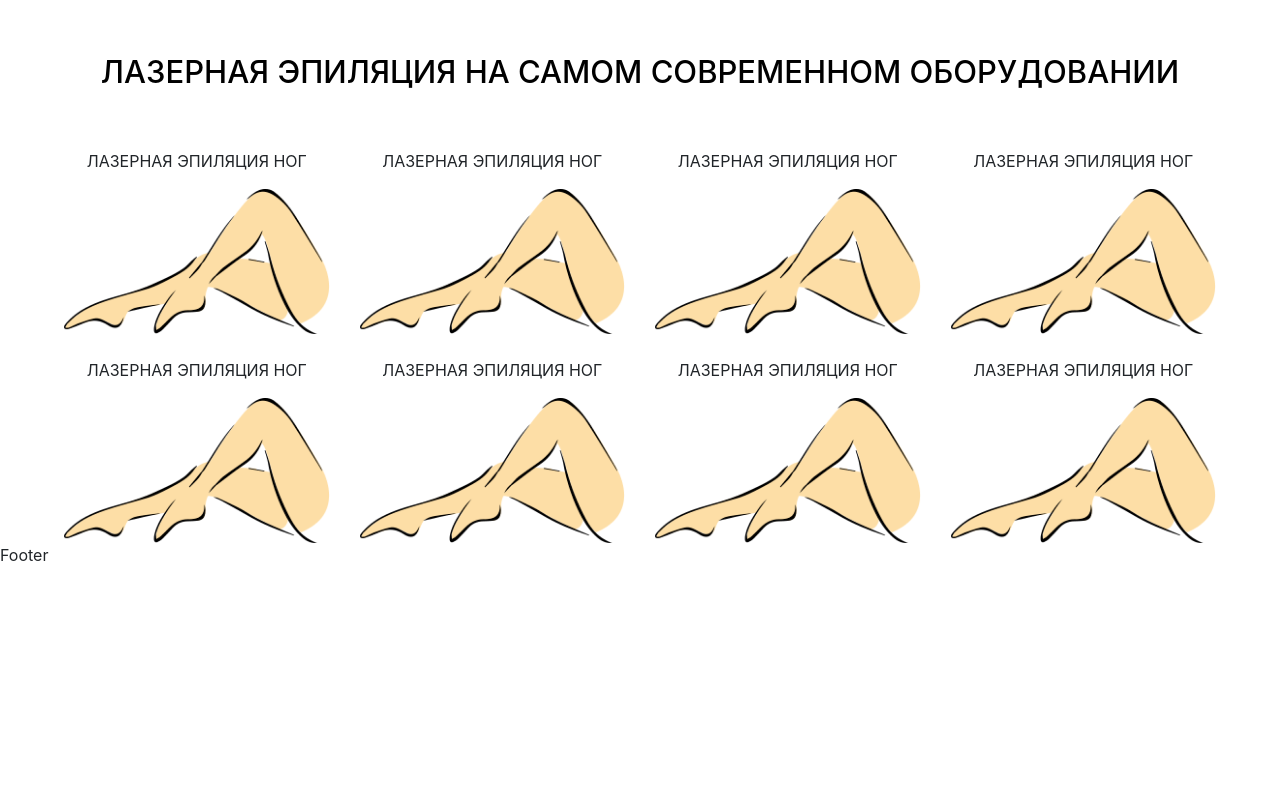
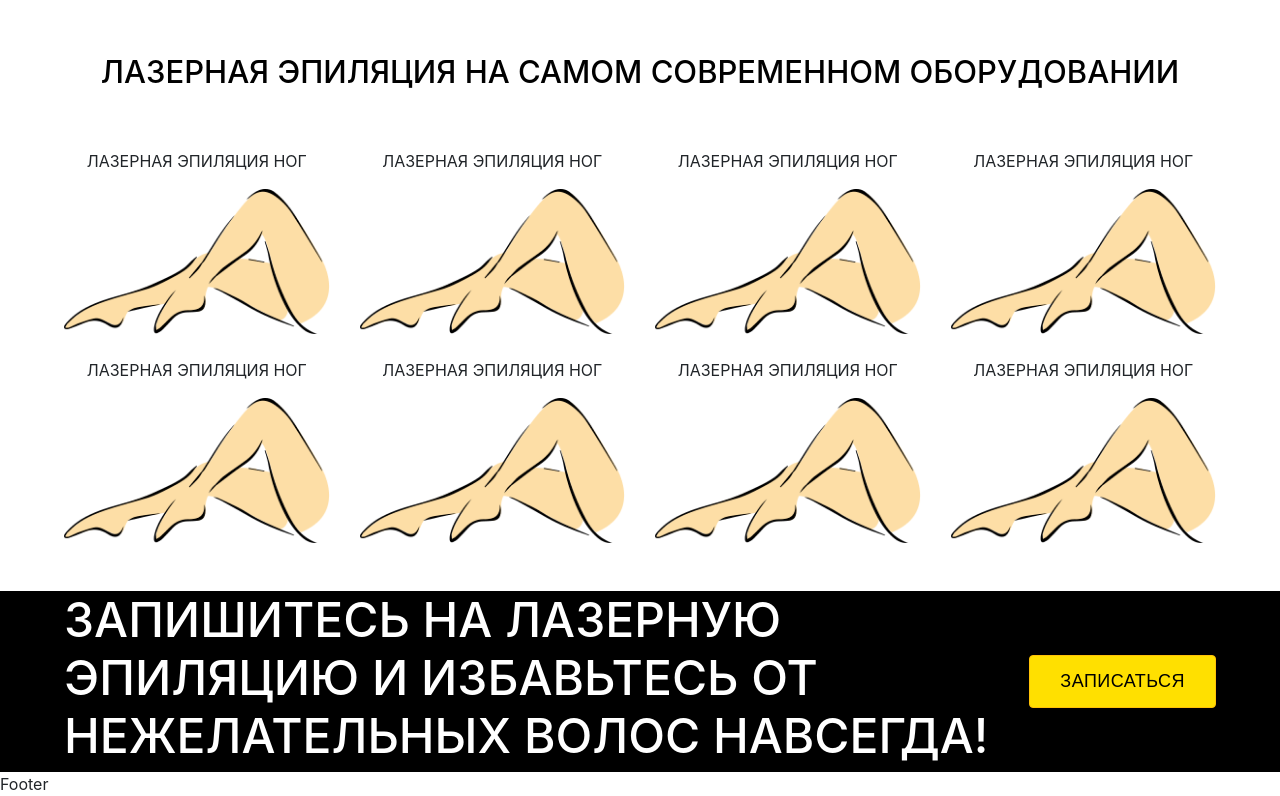
Before and after one commit to Bekhzod1995/HasPage, a plain HTML site: page index.html in a window 1280 px wide. Shown: the part 1933-2729 px from the top of the page. Before the commit the page ends 2500 px from the top, so only its background shows below. Drawn offline with Linux system fonts and the light colour scheme; files whose address does not match are found by name.

Commit message:
added ribbon

```diff
--- a/css/mystyle.css
+++ b/css/mystyle.css
@@ -50,7 +50,7 @@ body{
   line-height: 1.5em;
   letter-spacing: .025em;
   text-transform: uppercase;
-  padding: 12px 56px;
+  padding: 12px 30px;
 }
 
 .salesPic {
@@ -61,3 +61,8 @@ body{
 	padding-left: 5vw;
 	padding-right: 5vw;
 }
+
+/* .my-auto {
+	margin-top: auto;
+	margin-bottom: auto;
+} */
--- a/index.html
+++ b/index.html
@@ -151,6 +151,20 @@
 					</div>
 				</div>
 			</div>
+			<br>
+			<br>
+			<div style="background-color: black;">
+				<div class="container-fluid">
+					<div style="display: flex; align-items: center;">
+						<h2>
+							<span style="color: #ffffff; font-size: 3rem;">ЗАПИШИТЕСЬ НА ЛАЗЕРНУЮ ЭПИЛЯЦИЮ И ИЗБАВЬТЕСЬ ОТ
+								НЕЖЕЛАТЕЛЬНЫХ ВОЛОС
+								НАВСЕГДА!</span>
+						</h2>
+						<button type="button" class="btn btn-warning">ЗАПИСАТЬСЯ</button>
+					</div>
+				</div>
+			</div>
 		</div>
 
 		<!--Footer-->
```
Lines whose indentation alone changed are shown as unchanged.
